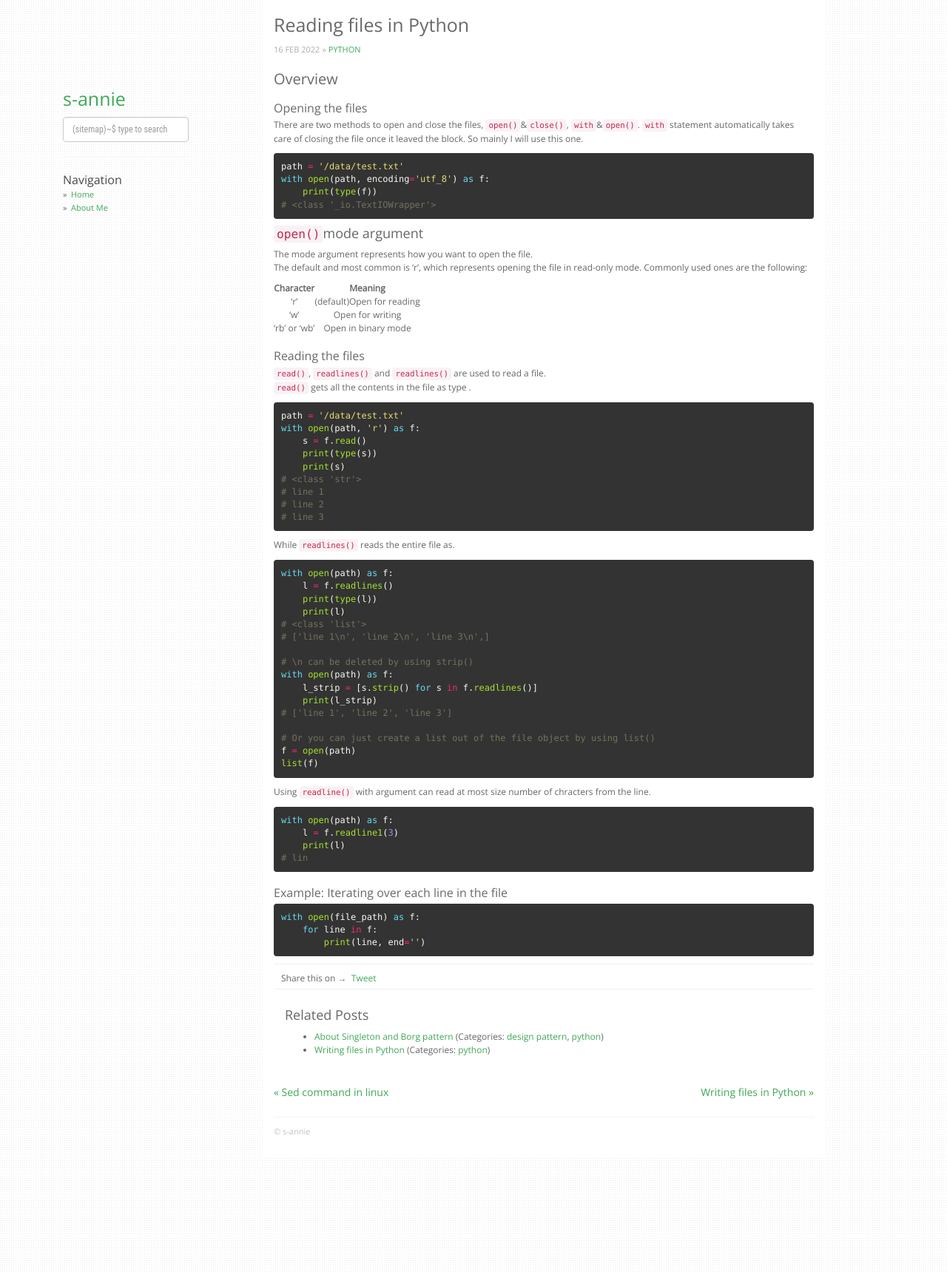
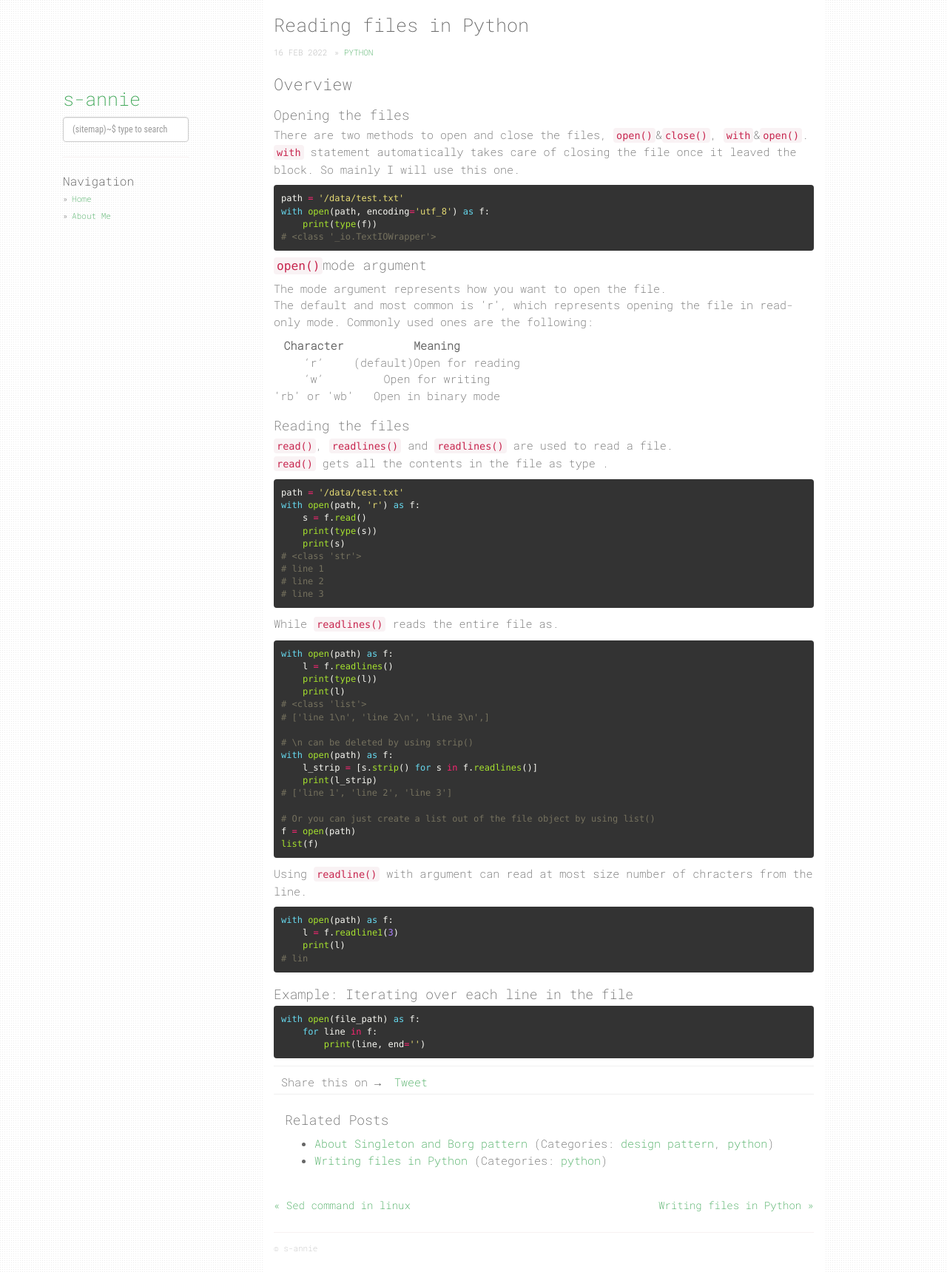
Before and after one commit to s-annie/s-annie.github.io, a Jekyll site: the page built from _posts/2022-02-16-Reading files in Python.md, in a window 1280 px wide. Shown: the whole page at 74% size. Built offline with Jekyll 4.4.1, drawn with Linux system fonts in a browser that asks for light colours; nearby versions of some CDN libraries; comment, search, counter and statistics services are not loaded.

Commit message:
changed font size

```diff
--- a/static/css/main.css
+++ b/static/css/main.css
@@ -1,10 +1,10 @@
 body {
   /* font-family: "Roboto Condensed", Arial, sans-serif; */
-  font-family: 'Open Sans', sans-serif;
+  font-family: 'Roboto Mono', monospace;
   background: url("/static/img/subtle_dots.png");
   line-height: 1.5em;
   font-weight: 400;
-  font-size: 12px;
+  font-size: 15px;
   color: #666;
 }
 hr {
@@ -30,11 +30,11 @@ h1 {
 }
 h2 {
   margin-bottom: 5px;
-  font-size: 20px;
+  font-size: 22px;
 }
 h3 {
   margin-bottom: 5px;
-  font-size: 16px
+  font-size: 18px
 }
 a, a:link, a:active {
   text-decoration: none;
```
